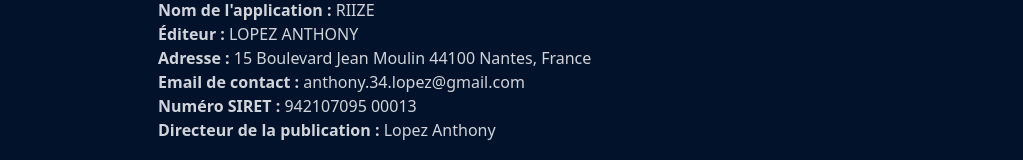
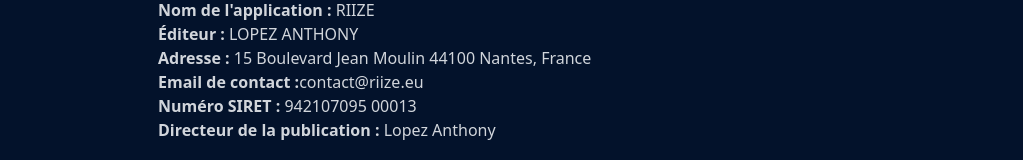
Before and after one commit to Antho-Lopez/riize_api, a website: page landing-page/privacyPolicy.html in a window 1280 px wide. Shown: the part 154-314 px from the top of the page, without its empty margins (50-1073 px from the left). Drawn offline with nearby package versions, Linux system fonts and the light colour scheme.

Commit message:
add riize contact mail

```diff
--- a/landing-page/privacyPolicy.html
+++ b/landing-page/privacyPolicy.html
@@ -28,7 +28,7 @@
             <p><strong>Nom de l'application :</strong> RIIZE</p>
             <p><strong>Éditeur :</strong> LOPEZ ANTHONY</p>
             <p><strong>Adresse :</strong> 15 Boulevard Jean Moulin 44100 Nantes, France</p>
-            <p><strong>Email de contact :</strong> anthony.34.lopez@gmail.com</p>
+            <p><strong>Email de contact :</strong>contact@riize.eu</p>
             <p><strong>Numéro SIRET :</strong> 942107095 00013</p>
             <p><strong>Directeur de la publication :</strong> Lopez Anthony</p>
             </section>
@@ -96,7 +96,7 @@
 
             <h3 class="font-bold mt-4">8. Vos droits</h3>
             <p>Accès, rectification, suppression, portabilité.
-            Contact : <a href="mailto:anthony.34.lopez@gmail.com" class="text-[#8FFF00] hover:underline">à faire</a></p>
+            Contact : <a href="mailto:contact@riize.eu" class="text-[#8FFF00] hover:underline">à faire</a></p>
 
             <h3 class="font-bold mt-4">9. Transferts hors UE</h3>
             <p>Respect des garanties RGPD si applicable.</p>
```
